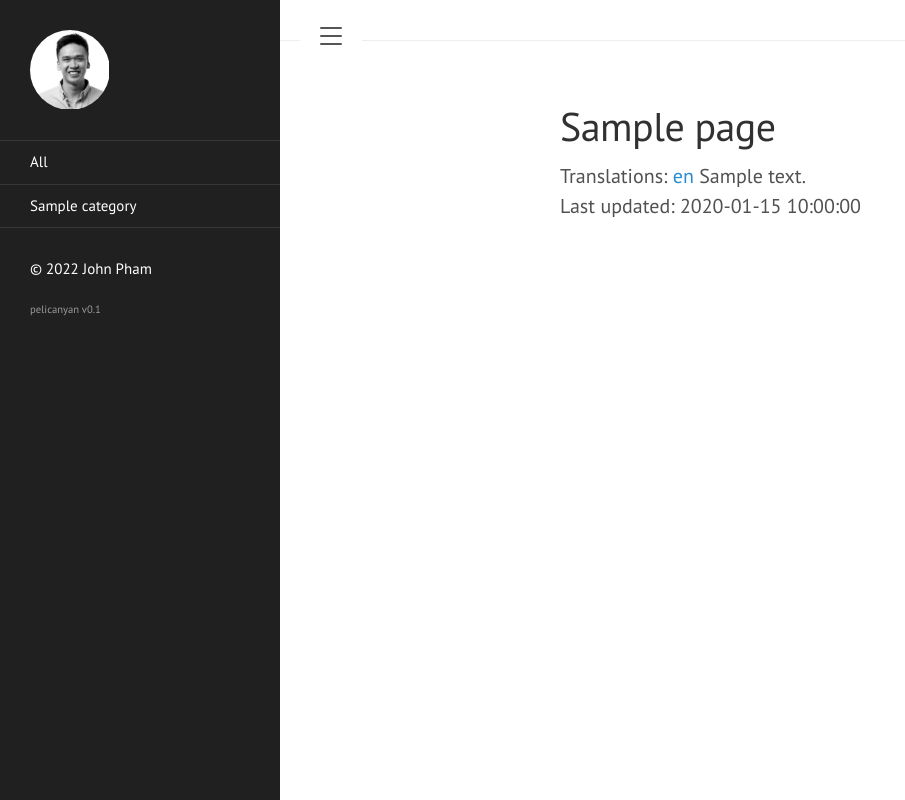
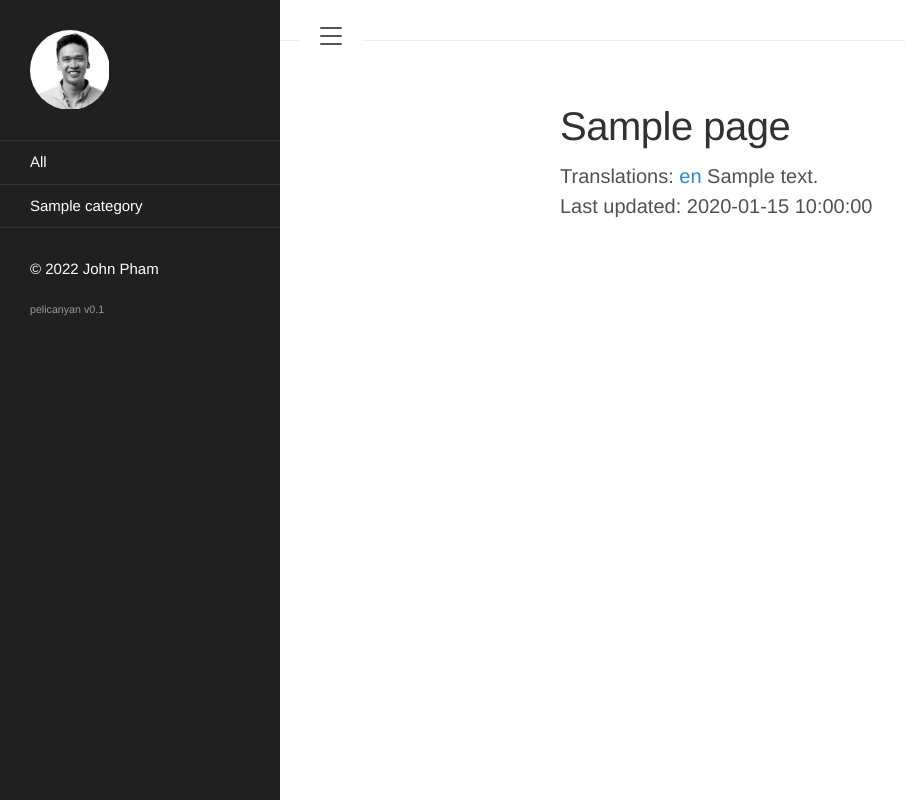
Before and after one commit to JohnPham92/personal_site, a Python web app: template pelicanyan/templates/page.html in a window 1280 px wide, after a click that opens the changed part. Shown: the whole page, without its empty margins (0-905 px from the left). Run offline with Jinja, Linux system fonts and the light colour scheme; the template is opened without the code that fills it: most values are stand-ins (such as "Sample title", 1, 10 or a date in 2020).

Commit message:
more updates

```diff
--- a/pelicanyan/static/css/lanyon.css
+++ b/pelicanyan/static/css/lanyon.css
@@ -41,11 +41,11 @@ body {
 }
 
 html {
-  font-family: "PT Sans", Helvetica, Arial, sans-serif;
+  font-family: Helvetica Neue, "PT Sans",  Arial, sans-serif;
 }
 
 h1, h2, h3, h4, h5, h6 {
-  font-family: "PT Sans", Helvetica, Arial, sans-serif;
+  font-family: Helvetica Neue, "PT Sans",  Arial, sans-serif;
   font-weight: 400;
   color: #313131;
   letter-spacing: -.025rem;
@@ -148,7 +148,7 @@ h1, h2, h3, h4, h5, h6 {
   width: 14rem;
   visibility: hidden;
   overflow-y: auto;
-  font-family: "PT Sans", Helvetica, Arial, sans-serif;
+  font-family: Helvetica Neue, "PT Sans",  Arial, sans-serif;
   font-size: .875rem; /* 15px */
   color: rgba(255,255,255,.6);
   background-color: #202020;
@@ -363,7 +363,7 @@ a.sidebar-nav-item:focus {
   overflow: hidden; /* clearfix */
   margin-left: -1rem;
   margin-right: -1rem;
-  font-family: "PT Sans", Helvetica, Arial, sans-serif;
+  font-family: Helvetica Neue, "PT Sans",  Arial, sans-serif;
   color: #ccc;
   text-align: center;
 }
--- a/pelicanyan/static/css/poole.css
+++ b/pelicanyan/static/css/poole.css
@@ -389,7 +389,7 @@ tbody tr:nth-child(odd) th {
   overflow: hidden; /* clearfix */
   margin-left: -1rem;
   margin-right: -1rem;
-  font-family: "PT Sans", Helvetica, Arial, sans-serif;
+  font-family: Helvetica Neue, "PT Sans",  Arial, sans-serif;
   color: #ccc;
   text-align: center;
 }
```
Also changed, not shown: content/articles/intro_first_post.md (+9 -5 lines).
